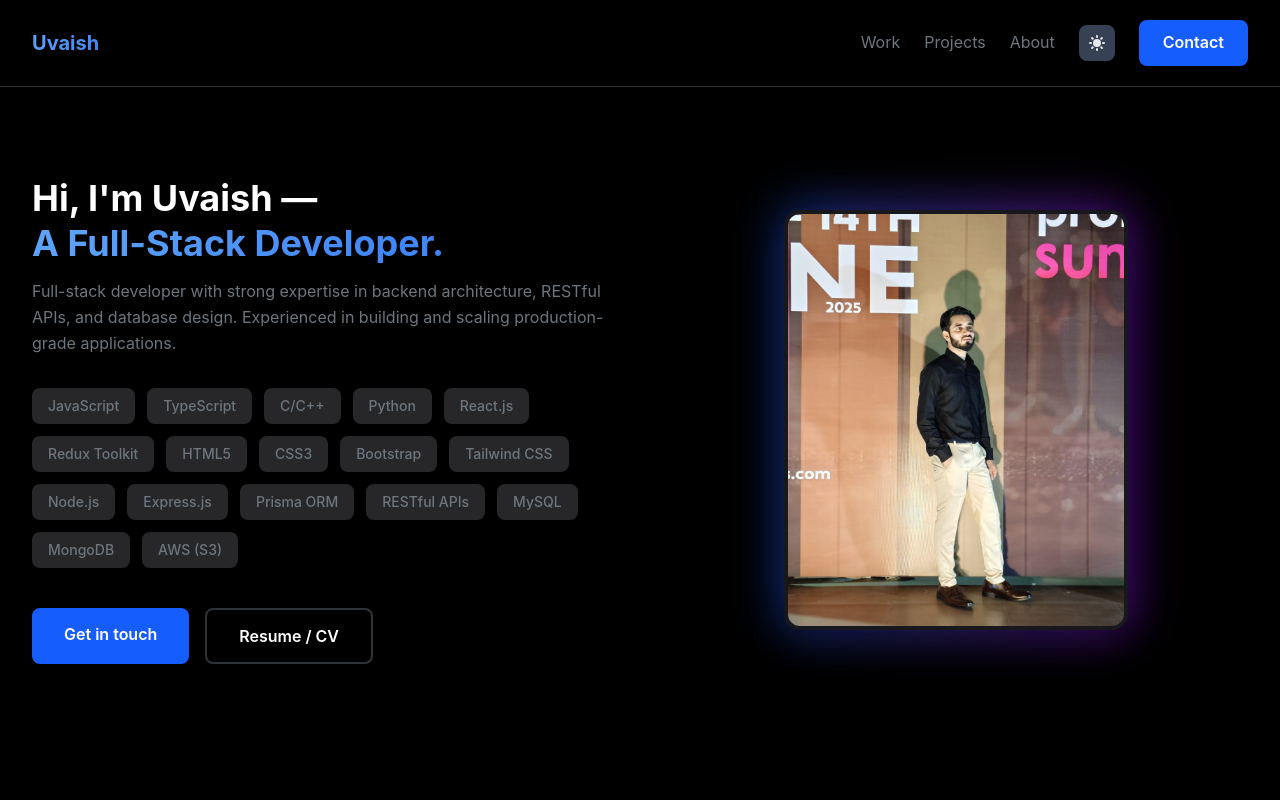
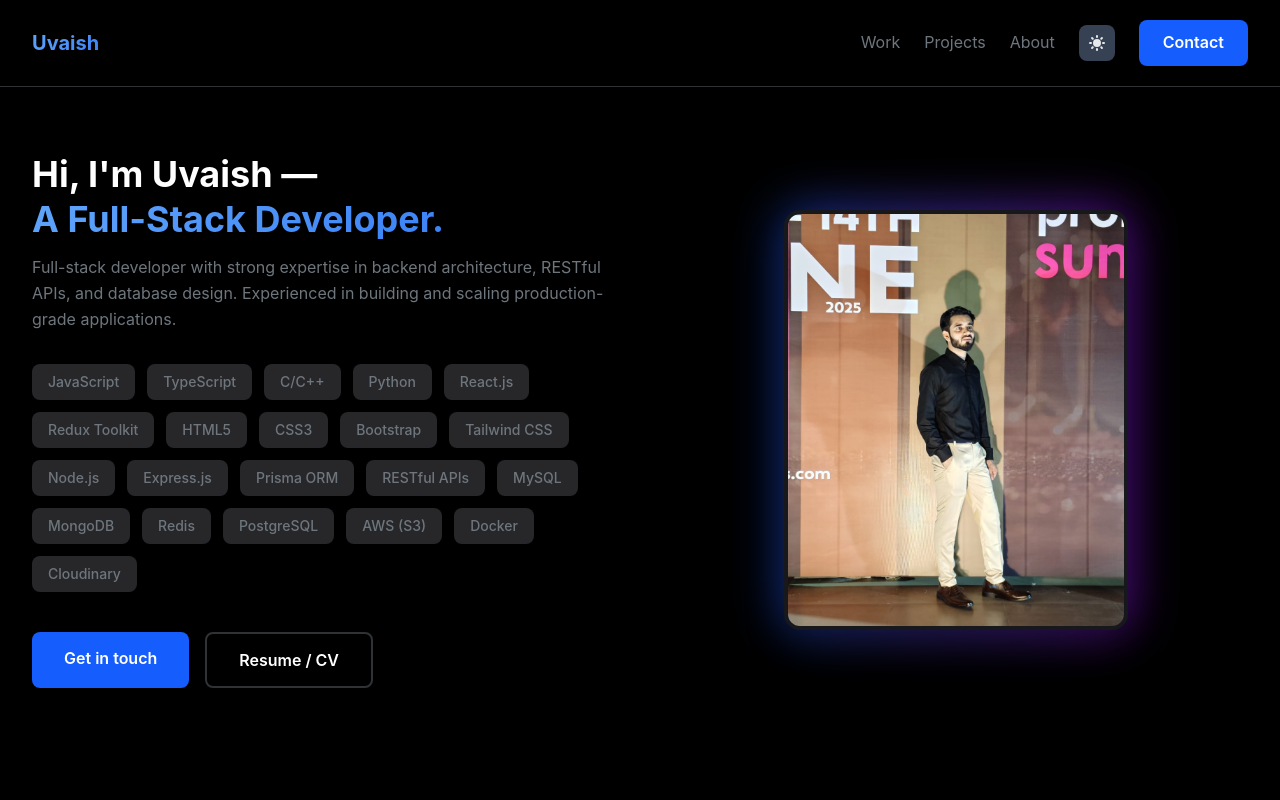
Before and after one commit to uvaishnasir/Portfolio, a React (Vite) app: page / in a window 1280 px wide. Shown: the top 800 px of the page. Built offline with nearby package versions, Linux system fonts and the light colour scheme.

Commit message:
Update TechStack to include all databases and more cloud storage

```diff
--- a/src/components/TechStack.jsx
+++ b/src/components/TechStack.jsx
@@ -5,8 +5,8 @@ const TechStack = () => {
     ...techStack.languages,
     ...techStack.frontend,
     ...techStack.backend,
-    ...techStack.databases.slice(0, 2),
-    ...techStack.cloudStorage.slice(0, 1),
+    ...techStack.databases,
+    ...techStack.cloudStorage.slice(0, 3),
   ];
 
   return (
```
